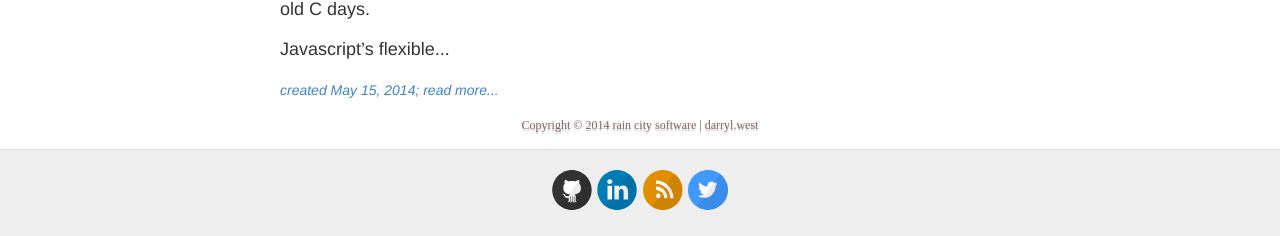
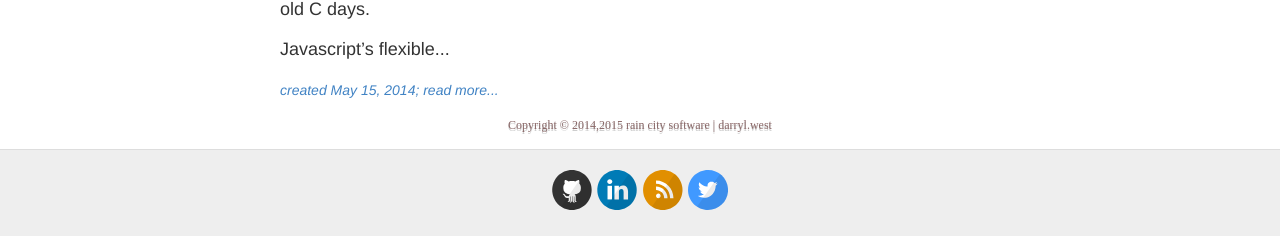
Before and after one commit to darrylwest/jekyll-blog, a Jekyll site: the page built from index.html, in a window 1280 px wide and 900 px high, scrolled down 1811 px. Shown: the part 661-897 px from the top of the window. Built offline with Jekyll 4.4.1, drawn with Linux system fonts in a browser that asks for light colours.

Commit message:
added redis indexes draft and fixed copyright message

```diff
--- a/_layouts/default.html
+++ b/_layouts/default.html
@@ -47,7 +47,7 @@
     </div>
 
     <div class="copyright">
-    <svg id="SvgjsSvg1006" xmlns="http://www.w3.org/2000/svg" version="1.1" width="100%" height="20" xmlns:xlink="http://www.w3.org/1999/xlink"><text id="SvgjsText1008" font-family="Skia" font-size="12" text-anchor="middle" fill="#cccccc" x="50%" y="-4.265625"><tspan id="SvgjsTspan1009" dy="15.600000000000001" x="50%">Copyright &copy; 2014 rain city software | darryl.west</tspan></text><text id="SvgjsText1010" font-family="Skia" y="-6.265625" x="50%" fill="#886666" text-anchor="middle" font-size="12"><tspan id="SvgjsTspan1011" dy="15.600000000000001" x="50%">Copyright &copy; 2014 rain city software | darryl.west</tspan></text><defs id="SvgjsDefs1007"></defs></svg>
+    <svg id="SvgjsSvg1006" xmlns="http://www.w3.org/2000/svg" version="1.1" width="100%" height="20" xmlns:xlink="http://www.w3.org/1999/xlink"><text id="SvgjsText1008" font-family="Skia" font-size="12" text-anchor="middle" fill="#cccccc" x="50%" y="-4.265625"><tspan id="SvgjsTspan1009" dy="15.600000000000001" x="50%">Copyright &copy; 2014,2015 rain city software | darryl.west</tspan></text><text id="SvgjsText1010" font-family="Skia" y="-6.265625" x="50%" fill="#886666" text-anchor="middle" font-size="12"><tspan id="SvgjsTspan1011" dy="15.600000000000001" x="50%">Copyright &copy; 2014,2015 rain city software | darryl.west</tspan></text><defs id="SvgjsDefs1007"></defs></svg>
     </div>
 
     <div class="wrapper-footer">
```
Also changed, not shown: _drafts/indexes-in-redis.md (added, +6 -0 lines).
